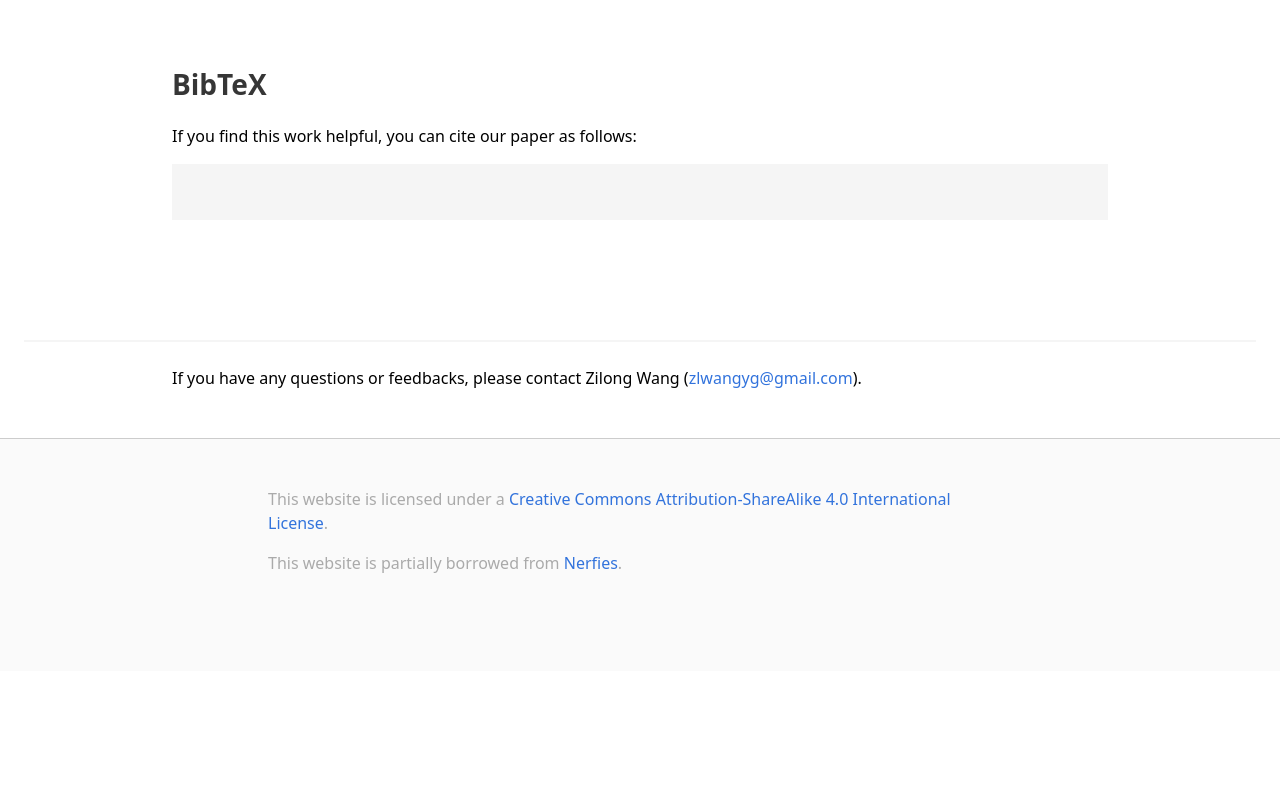
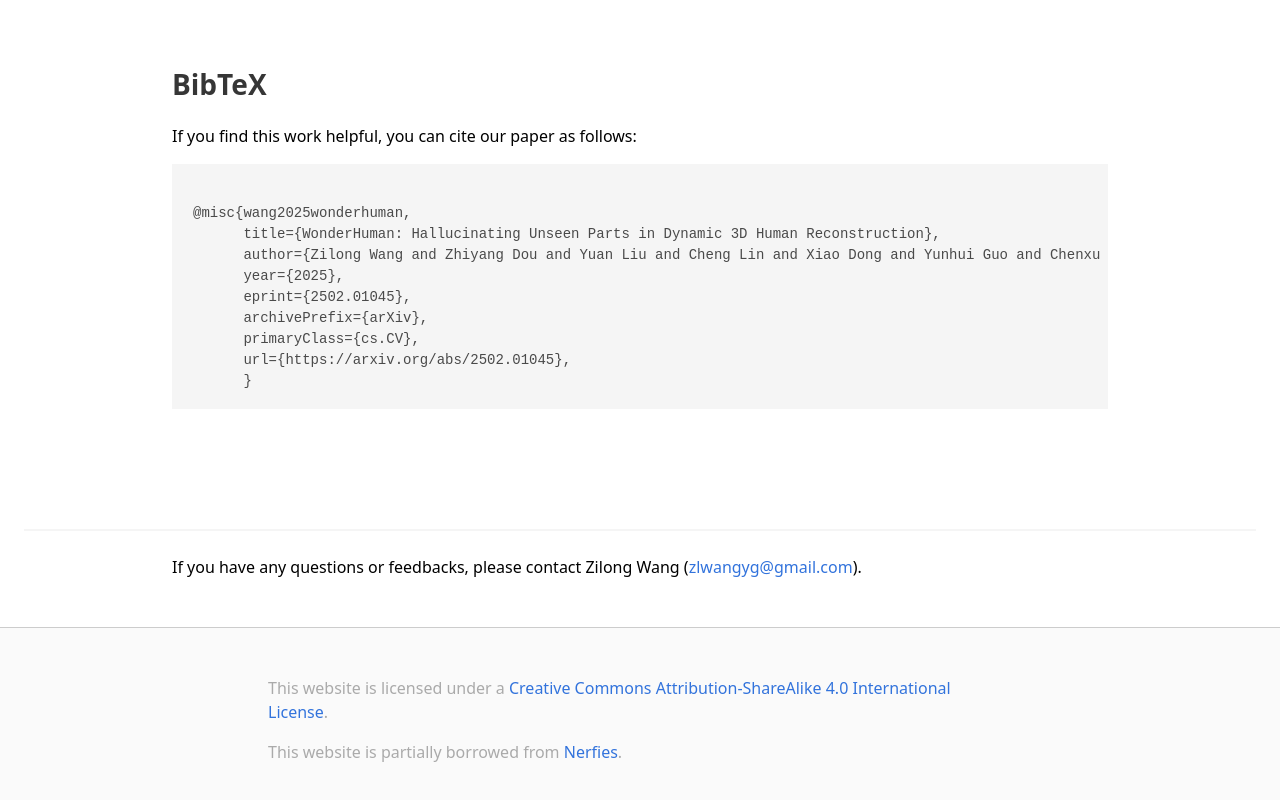
Before and after one commit to wyiguanw/WonderHuman, a plain HTML site: page index.html in a window 1280 px wide. Shown: the part 5727-6527 px from the top of the page. Before the commit the page ends 6398 px from the top, so only its background shows below. Drawn offline with nearby package versions, Linux system fonts and the light colour scheme; some icons are missing; a web font is replaced by a local one.

Commit message:
add cite

```diff
--- a/index.html
+++ b/index.html
@@ -363,6 +363,15 @@
     <h2 class="title">BibTeX</h2>
     <p>If you find this work helpful, you can cite our paper as follows:</p>
     <pre><code>
+@misc{wang2025wonderhuman,
+      title={WonderHuman: Hallucinating Unseen Parts in Dynamic 3D Human Reconstruction},
+      author={Zilong Wang and Zhiyang Dou and Yuan Liu and Cheng Lin and Xiao Dong and Yunhui Guo and Chenxu Zhang and Xin Li and Wenping Wang and Xiaohu Guo},
+      year={2025},
+      eprint={2502.01045},
+      archivePrefix={arXiv},
+      primaryClass={cs.CV},
+      url={https://arxiv.org/abs/2502.01045},
+      }
 </code></pre>
   </div>
 </section>
```
